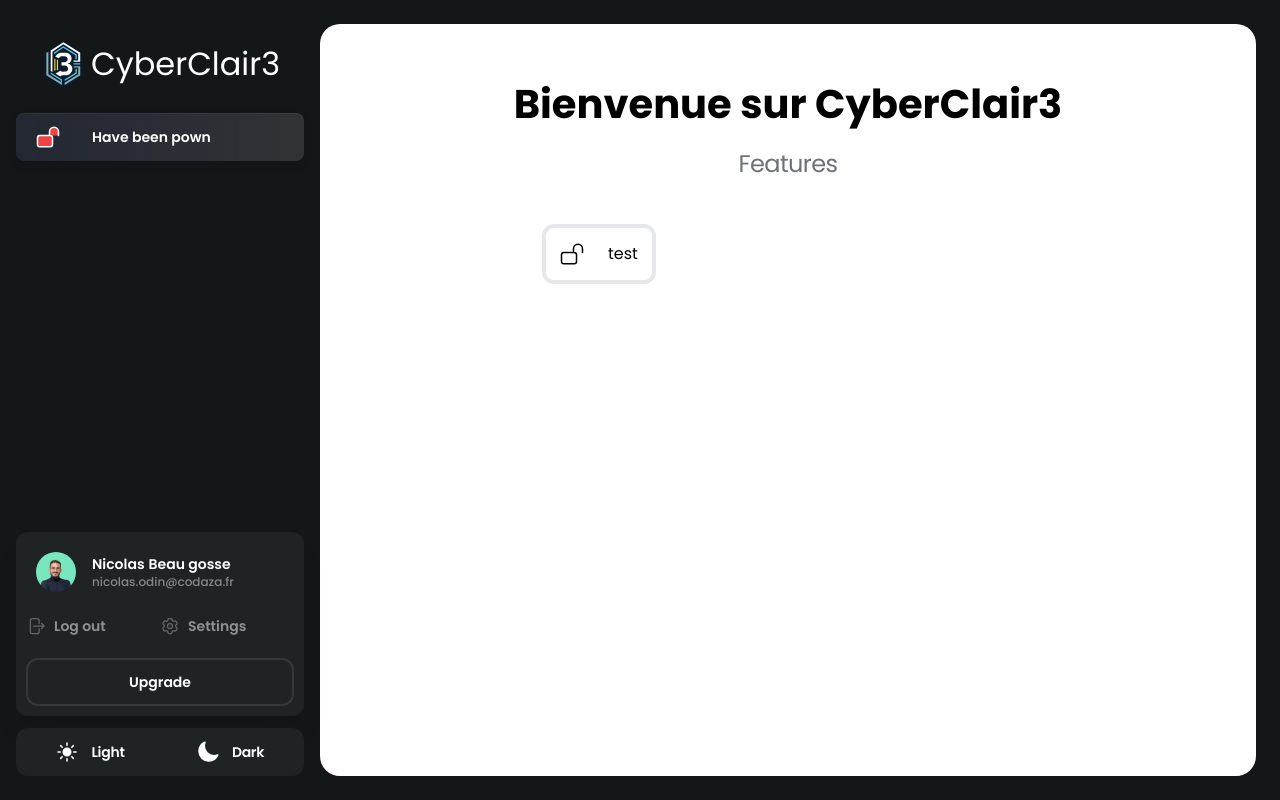
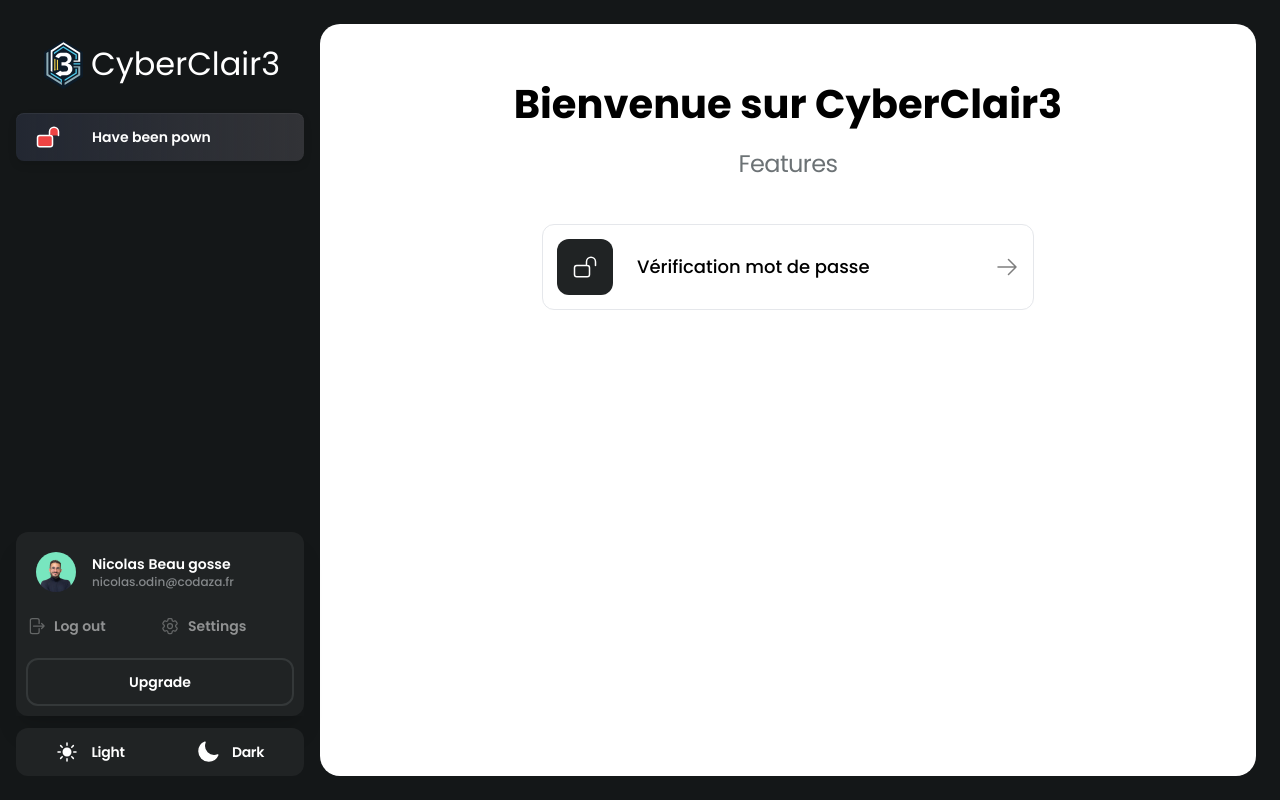
Before and after one commit to VinceS42/cyberclair3, a Next.js app: page /dashboard in a window 1280 px wide. Built offline with nearby package versions, Linux system fonts and the light colour scheme.

Commit message:
[Cyber1] FIX: ajout feature sur page dashboard

```diff
--- a/app/dashboard/layout.tsx
+++ b/app/dashboard/layout.tsx
@@ -2,7 +2,7 @@ import type { Metadata } from "next"
 import { Inter } from "next/font/google"
 import Image from "next/image"
 import { SunIcon } from "@heroicons/react/24/solid"
-import { MoonIcon, LockOpenIcon } from "@heroicons/react/24/outline"
+import { MoonIcon, LockOpenIcon, ArrowRightIcon } from "@heroicons/react/24/outline"
 import Link from "next/link"
 
 import logo from "../../public/assets/img/logo.svg"
@@ -87,11 +87,12 @@ export default function RootLayout({
                             </div>
                         </div>
                         <div className="max-w-[30.75rem] mx-auto">
-                            <button className="group flex items-center mb-5 p-3.5 border-4 rounded-xl h6 transition-all hover:border-transparent hover:shadow-[0_0_1rem_0.25rem_rgba(0,0,0,0.04),0px_2rem_1.5rem_-1rem_rgba(0,0,0,0.12)] last:mb-0 2xl:p-2.5 lg:p-3.5 dark:border-n-5 dark:hover:border-n-7 dark:hover:bg-n-7">
-                                <div className="relative flex justify-center items-center w-15 h-15 mr-6">
-                                    <LockOpenIcon className="inline-block w-6 h-6 relative z-1" />
+                            <button className="flex w-full items-center mb-5 p-3.5 border rounded-xl transition-all hover:border-transparent hover:shadow-2xl last:mb-0 2xl:p-2.5 lg:p-3.5 group">
+                                <div className="relative flex justify-center items-center w-14 h-14 mr-6 bg-[#202324] rounded-xl">
+                                    <LockOpenIcon className="w-6 h-6 text-white" />
                                 </div>
-                                <span>test</span>
+                                <span className="text-lg font-medium">Vérification mot de passe</span>
+                                <ArrowRightIcon className="w-6 h-6 ml-auto opacity-50 group-hover:opacity-100 transition duration-100 ease-in-out" />
                             </button>
                         </div>
                     </div>
```
